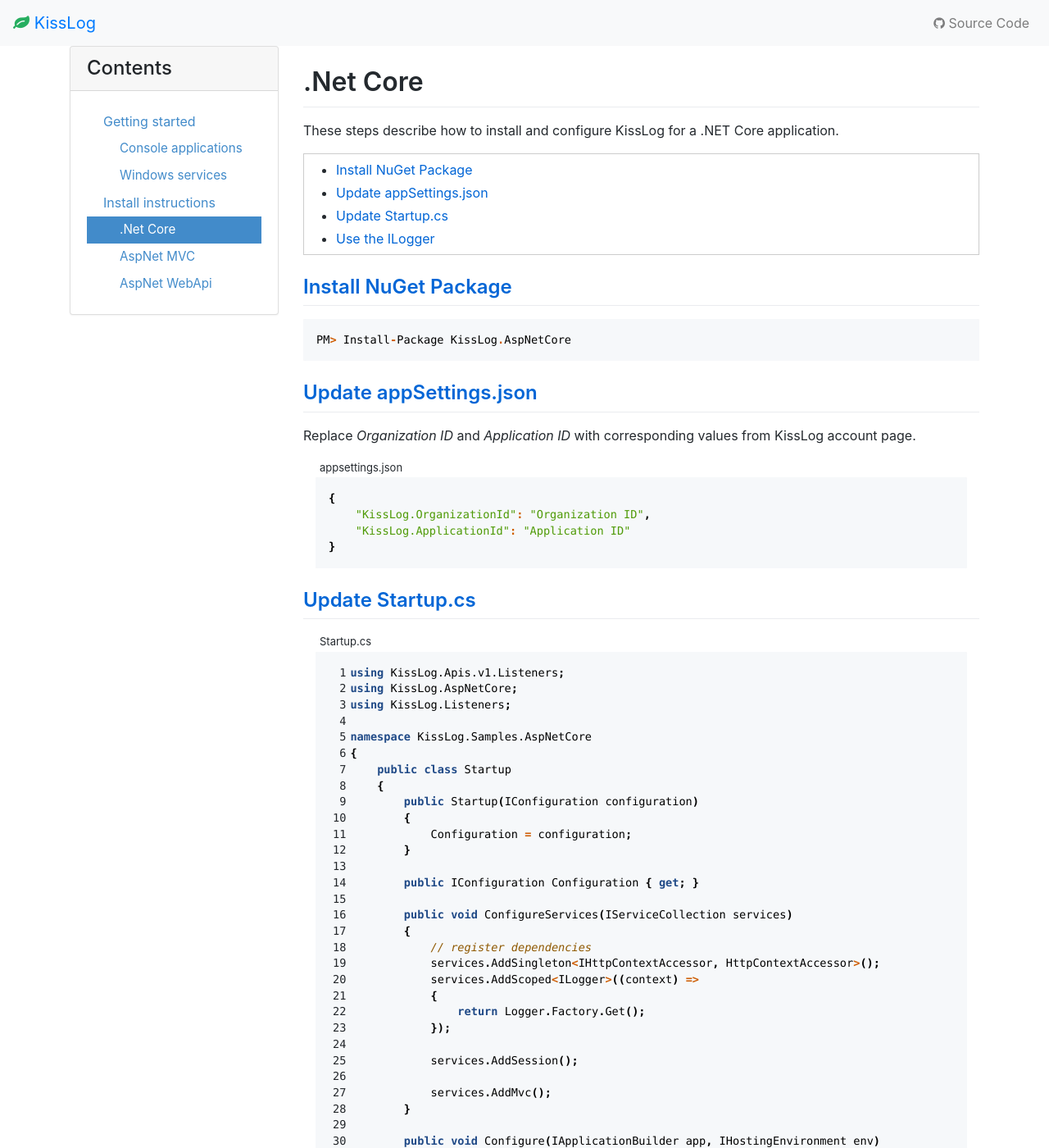
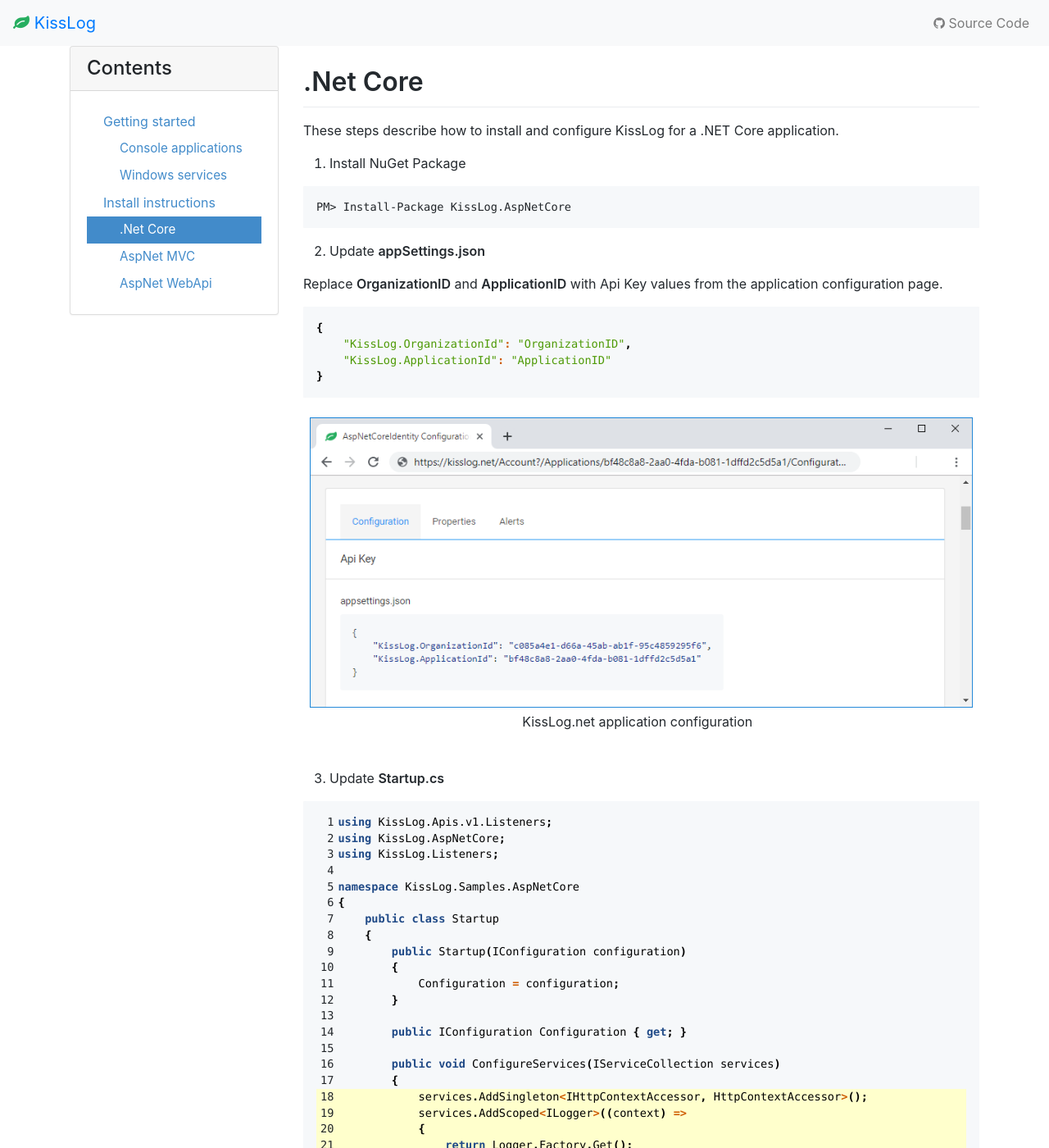
Before and after one commit to KissLog-net/KissLog.Documentation, a Sphinx documentation site: the page built from source/install-instructions/netcore.rst, in a window 1280 px wide and 1400 px high. Shown: the whole window at 82% size. Built offline with Sphinx 7.4.7, drawn with Linux system fonts in a browser that asks for light colours; nearby versions of some CDN libraries; library files that are not in the unit come from our copies; some of the changed text lies outside the part shown.

Commit message:
in progress

```diff
--- a/source/install-instructions/netcore.rst
+++ b/source/install-instructions/netcore.rst
@@ -3,36 +3,35 @@
 
 These steps describe how to install and configure KissLog for a .NET Core application.
 
-.. contents::
-   :local:
+1. Install NuGet Package
 
-Install NuGet Package
--------------------------
-
-.. code-block::
+.. code-block:: none
 
     PM> Install-Package KissLog.AspNetCore
 
 
-Update appSettings.json
--------------------------
+2. Update **appSettings.json**
 
-Replace `Organization ID` and `Application ID` with corresponding values from KissLog account page.
+Replace **OrganizationID** and **ApplicationID** with Api Key values from the application configuration page.
 
 .. code-block:: javascript
-    :caption: appsettings.json
 
     {
-        "KissLog.OrganizationId": "Organization ID",
-        "KissLog.ApplicationId": "Application ID"
+        "KissLog.OrganizationId": "OrganizationID",
+        "KissLog.ApplicationId": "ApplicationID"
     }
 
-Update Startup.cs
--------------------------
+.. figure:: aspNetCore-apiKey.png
+   :alt: Api Key
+   :align: center
+
+   KissLog.net application configuration
+
+3. Update **Startup.cs**
 
 .. code-block:: c#
     :linenos:
-    :caption: Startup.cs
+    :emphasize-lines: 18-22,41-46
 
     using KissLog.Apis.v1.Listeners;
     using KissLog.AspNetCore;
@@ -51,7 +50,6 @@
 
             public void ConfigureServices(IServiceCollection services)
             {
-                // register dependencies
                 services.AddSingleton<IHttpContextAccessor, HttpContextAccessor>();
                 services.AddScoped<ILogger>((context) =>
                 {
@@ -92,12 +90,11 @@
         }
     }
 
-Use the ILogger
--------------------------
+4. Use the ILogger
 
 .. code-block:: c#
     :linenos:
-    :caption: HomeController.cs
+    :emphasize-lines: 7,10,15
 
     using KissLog;
 
@@ -119,3 +116,20 @@
             }
         }
     }
+
+Testing
+-------------------------------------------
+
+To test the KissLog configuration, trigger a request on /Home/Index. The request should be visible on KissLog.net.
+
+.. figure:: aspNetCore-request-details.png
+   :alt: Request log details
+   :align: center
+
+   Request log details
+
+.. figure:: aspNetCore-request-logs.png
+   :alt: Request logs
+   :align: center
+
+   Request logs
```
Also changed, not shown: source/getting-started/console-apps.rst (+7 -6 lines), source/getting-started/index.rst (+12 -6 lines), source/getting-started/windows-services.rst (+26 -13 lines), source/install-instructions/aspnet-mvc.rst (+32 -18 lines), source/getting-started/windows-services-cloud.png (added), source/getting-started/windows-services-textFile.png (added), source/install-instructions/aspNet-apiKey.png (added), source/install-instructions/aspNetCore-apiKey.png (added), source/install-instructions/aspNetCore-request-details.png (added), source/install-instructions/aspNetCore-request-logs.png (added), source/install-instructions/aspNetMvc-request-details.png (added), source/install-instructions/aspNetMvc-request-logs.png (added).
